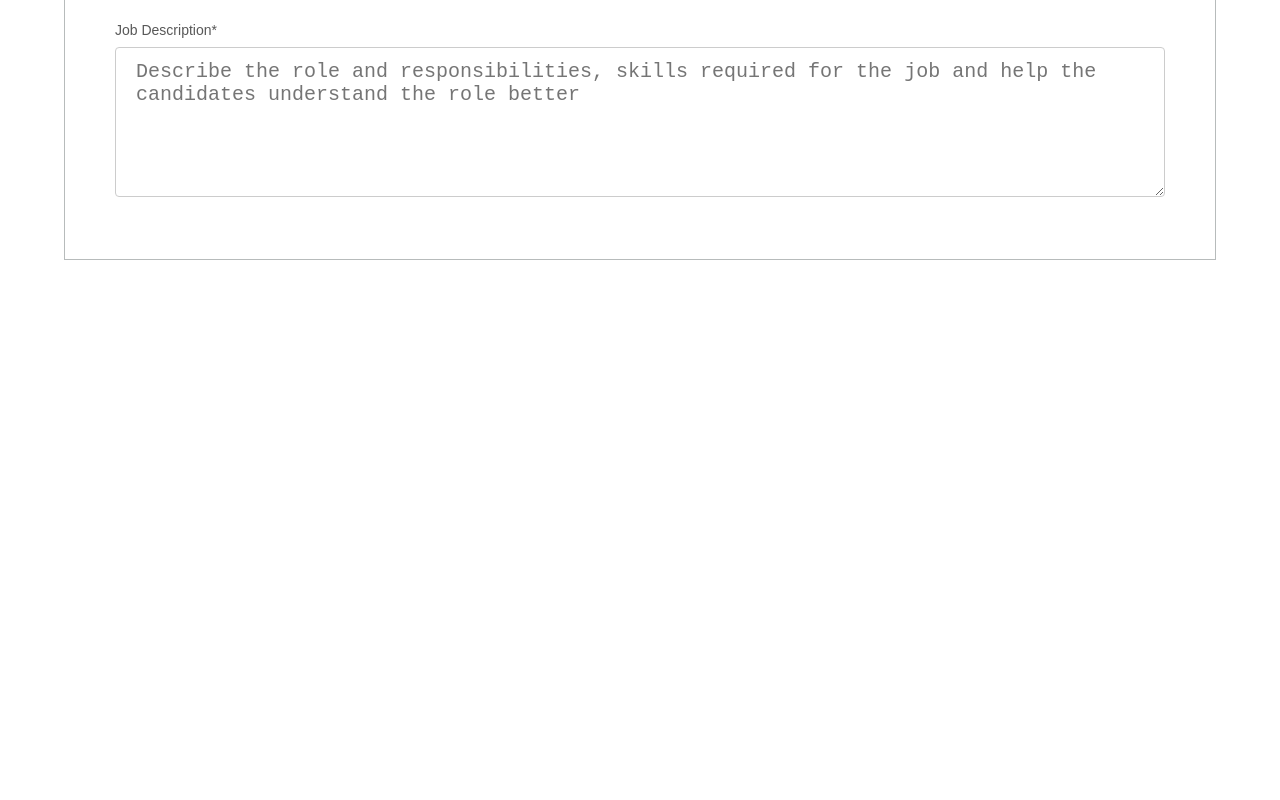
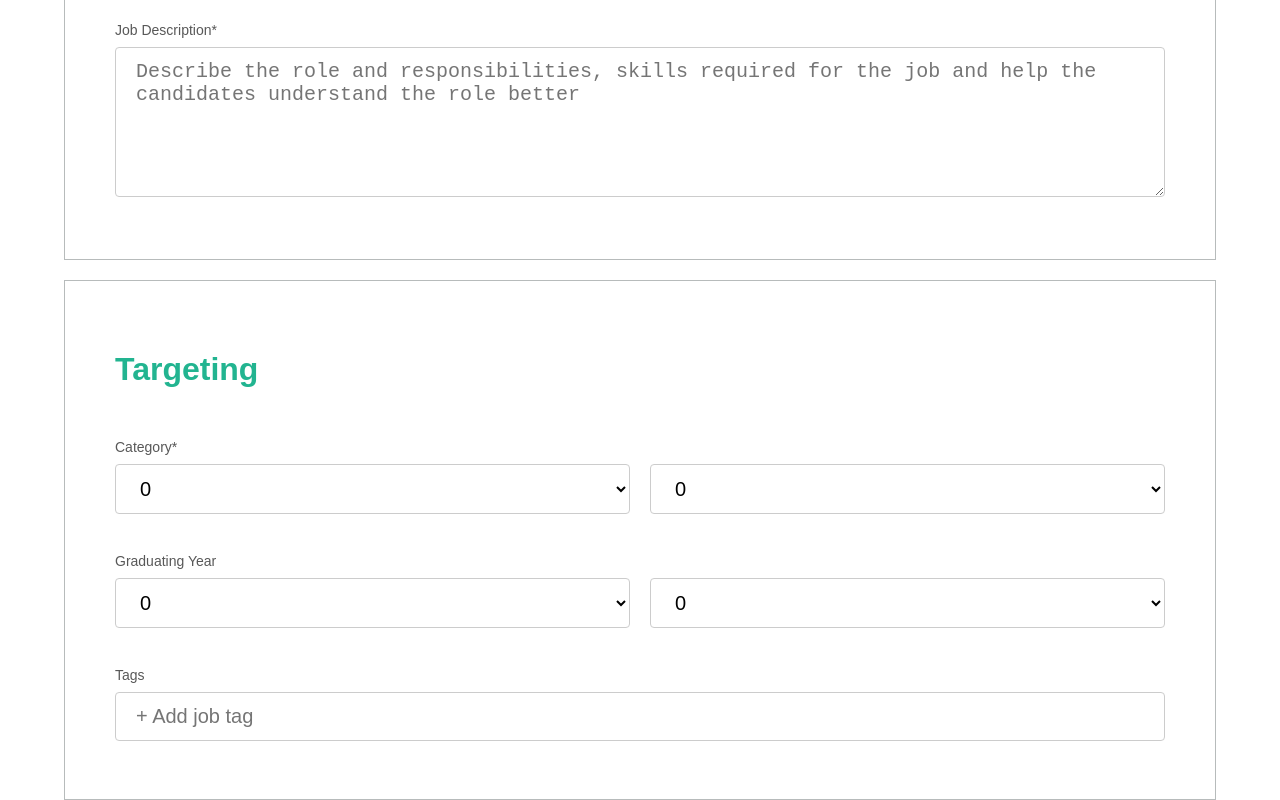
Before and after one commit to AryanKuAg/cyril-thomas-internship-test-project, a React (Create React App) app in the folder frontend-software-engineer/: page / in a window 1280 px wide. Shown: the part 579-1379 px from the top of the page. Before the commit the page ends 839 px from the top, so only its background shows below. Built offline with nearby package versions, Linux system fonts and the light colour scheme.

Commit message:
PostJob.js added UI - no validation

```diff
--- a/frontend-software-engineer/src/App.js
+++ b/frontend-software-engineer/src/App.js
@@ -1,6 +1,7 @@
 import {useState} from 'react';
 import './App.css';
 import BasicDetail from './Components/BasicDetail/BasicDetail';
+import PostJob from './Components/PostJob/PostJob';
 
 function App() {
 
@@ -9,6 +10,7 @@ function App() {
       {/* Basic Details */}
       <BasicDetail />
       {/* Targeting */}
+      <PostJob/>
       {/* post Job */}
     </div>
   );
--- a/frontend-software-engineer/src/Components/BasicDetail/BasicDetail.js
+++ b/frontend-software-engineer/src/Components/BasicDetail/BasicDetail.js
@@ -2,7 +2,13 @@ import { useState } from "react";
 import "./BasicDetail.css";
 
 function BasicDetail(props) {
-  const [basicDetail, setBasicDetail] = useState({jobTitle:"", location:"",minExp:"",maxExp:"",des:""});
+  const [basicDetail, setBasicDetail] = useState({
+    jobTitle: "",
+    location: "",
+    minExp: "",
+    maxExp: "",
+    des: "",
+  });
 
   return (
     <div className="basicDetail">
@@ -14,7 +20,9 @@ function BasicDetail(props) {
           <br />
           <input
             value={basicDetail.jobTitle}
-            onChange={(e) => setBasicDetail((pre) => ({ ...pre, jobTitle: e.target.value }))}
+            onChange={(e) =>
+              setBasicDetail((pre) => ({ ...pre, jobTitle: e.target.value }))
+            }
             placeholder="Write a title that appropriately describes this job"
             type="text"
             name="jobTitle"
@@ -26,7 +34,9 @@ function BasicDetail(props) {
           <br />
           <input
             value={basicDetail.location}
-            onChange={(e) => setBasicDetail((pre) => ({ ...pre, location: e.target.value }))}
+            onChange={(e) =>
+              setBasicDetail((pre) => ({ ...pre, location: e.target.value }))
+            }
             placeholder="+ Add location"
             type="text"
             name="location"
@@ -37,23 +47,36 @@ function BasicDetail(props) {
           <label>Years of experience*</label>
           <br />
           <div id="experience__div">
-          <select value={basicDetail.minExp} onChange={(e) => setBasicDetail((pre) => ({ ...pre, minExp: e.target.value }))}  required>
+            <select
+              value={basicDetail.minExp}
+              onChange={(e) =>
+                setBasicDetail((pre) => ({ ...pre, minExp: e.target.value }))
+              }
+              required
+            >
               <option name="0">0</option>
               <option name="1">1</option>
             </select>
-      <select value={basicDetail.maxExp} onChange={(e) => setBasicDetail((pre) => ({ ...pre, maxExp: e.target.value }))} required>
+            <select
+              value={basicDetail.maxExp}
+              onChange={(e) =>
+                setBasicDetail((pre) => ({ ...pre, maxExp: e.target.value }))
+              }
+              required
+            >
               <option name="0">0</option>
               <option name="1">1</option>
             </select>
           </div>
-
         </div>
         <div className="basicDetail__form__div">
           <label>Job Description*</label>
           <br />
           <textarea
             value={basicDetail.des}
-            onChange={(e) => setBasicDetail((pre) => ({ ...pre, des: e.target.value }))}
+            onChange={(e) =>
+              setBasicDetail((pre) => ({ ...pre, des: e.target.value }))
+            }
             placeholder="Describe the role and responsibilities, skills required for the job and help the candidates understand the role better"
             type="text"
             name="des"
--- /dev/null
+++ b/frontend-software-engineer/src/Components/PostJob/PostJob.css
@@ -0,0 +1,33 @@
+.postJob{
+    border: 1px solid rgb(183, 187, 187);
+    padding: 20px 50px;
+    margin-top: 20px;
+}
+
+.postJob__h1{
+    margin: 50px 0;
+    color: rgb(34, 180, 144);
+}
+
+.postJob__form__div__tag{
+    margin-bottom: 30px;
+
+}
+
+.postJob__form__div__one{
+    margin-bottom: 30px;
+}
+
+.postJob__form__div__one div {
+    display: flex;
+    gap: 20px;
+}
+
+#gradYear__div{
+    display: flex;
+    gap : 20px;
+}
+
+.postJob__form__div__gradYear{
+    margin-bottom: 30px;
+}
--- /dev/null
+++ b/frontend-software-engineer/src/Components/PostJob/PostJob.js
@@ -0,0 +1,91 @@
+import React from "react";
+import { useState } from "react";
+import "./PostJob.css";
+
+function PostJob() {
+  const [targeting, setTargeting] = useState({
+    category: "",
+    fArea: "",
+    minGradYr: "",
+    maxGradYr: "",
+    tags: "",
+  });
+
+  return (
+    <div className="postJob">
+      <h1 className="postJob__h1">Targeting</h1>
+      <form>
+        <div className="postJob__form__div__one">
+          <label>Category*</label>
+          <br />
+          <div>
+              <select
+            value={targeting.category}
+            onChange={(e) =>
+              setTargeting((pre) => ({ ...pre, category: e.target.value }))
+            }
+            required
+          >
+            <option name="0">0</option>
+            <option name="1">1</option>
+          </select>
+
+          <select
+            value={targeting.fArea}
+            onChange={(e) =>
+              setTargeting((pre) => ({ ...pre, fArea: e.target.value }))
+            }
+            required
+          >
+            <option name="0">0</option>
+            <option name="1">1</option>
+          </select>
+          </div>
+
+        </div>
+        <div className="postJob__form__div__gradYear">
+          <label>Graduating Year</label>
+          <br />
+          <div id="gradYear__div">
+            <select
+              value={targeting.minGradYr}
+              onChange={(e) =>
+                setTargeting((pre) => ({ ...pre, minGradYr: e.target.value }))
+              }
+              required
+            >
+              <option name="0">0</option>
+              <option name="1">1</option>
+            </select>
+            <select
+              value={targeting.maxGradYr}
+              onChange={(e) =>
+                setTargeting((pre) => ({ ...pre, maxGradYr: e.target.value }))
+              }
+              required
+            >
+              <option name="0">0</option>
+              <option name="1">1</option>
+            </select>
+          </div>
+        </div>
+        <div className="postJob__form__div__tag">
+          <label>Tags</label>
+          <br />
+          <input
+            value={targeting.tags}
+            onChange={(e) =>
+              setTargeting((pre) => ({ ...pre, tags: e.target.value }))
+            }
+            placeholder="+ Add job tag"
+            type="text"
+            name="tags"
+            required
+          />
+        </div>
+      </form>
+    </div>
+  );
+}
+
+export default PostJob;
```
Lines whose indentation alone changed are shown as unchanged.
